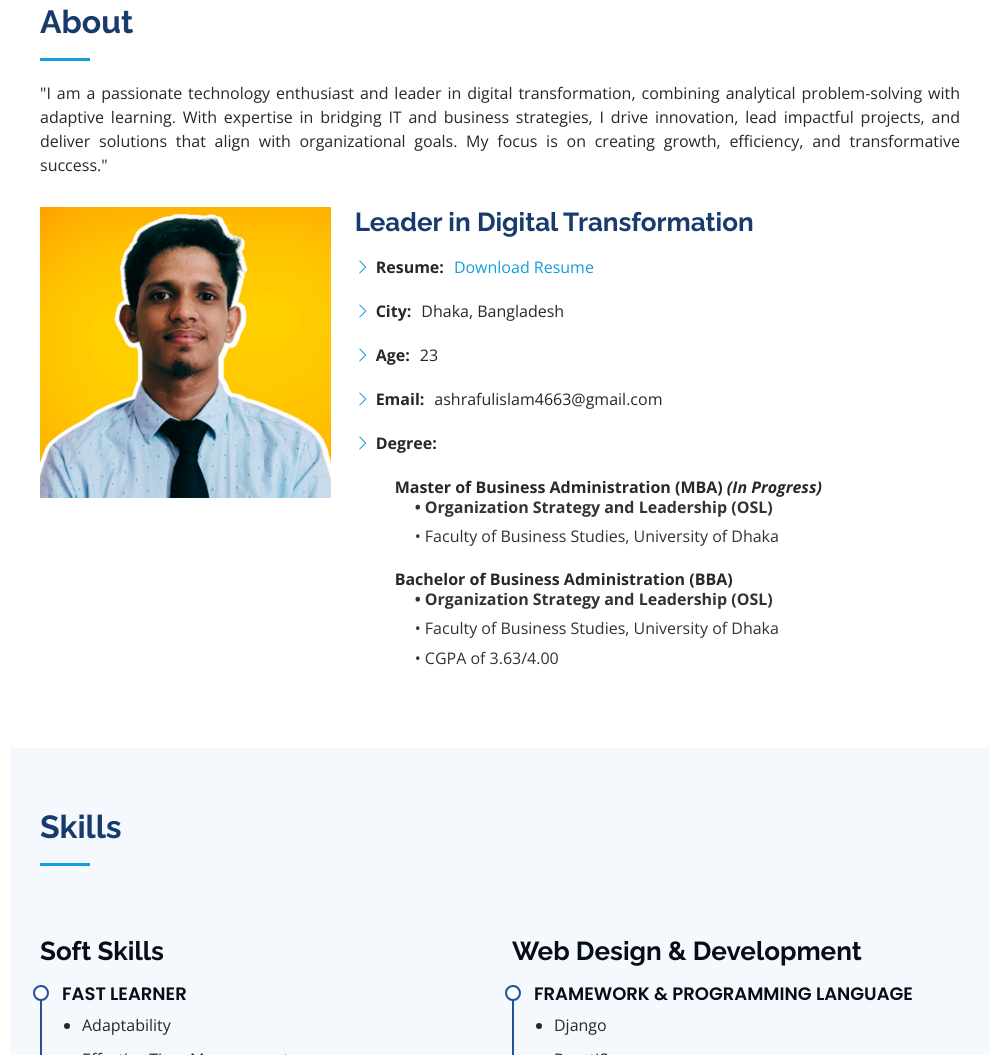
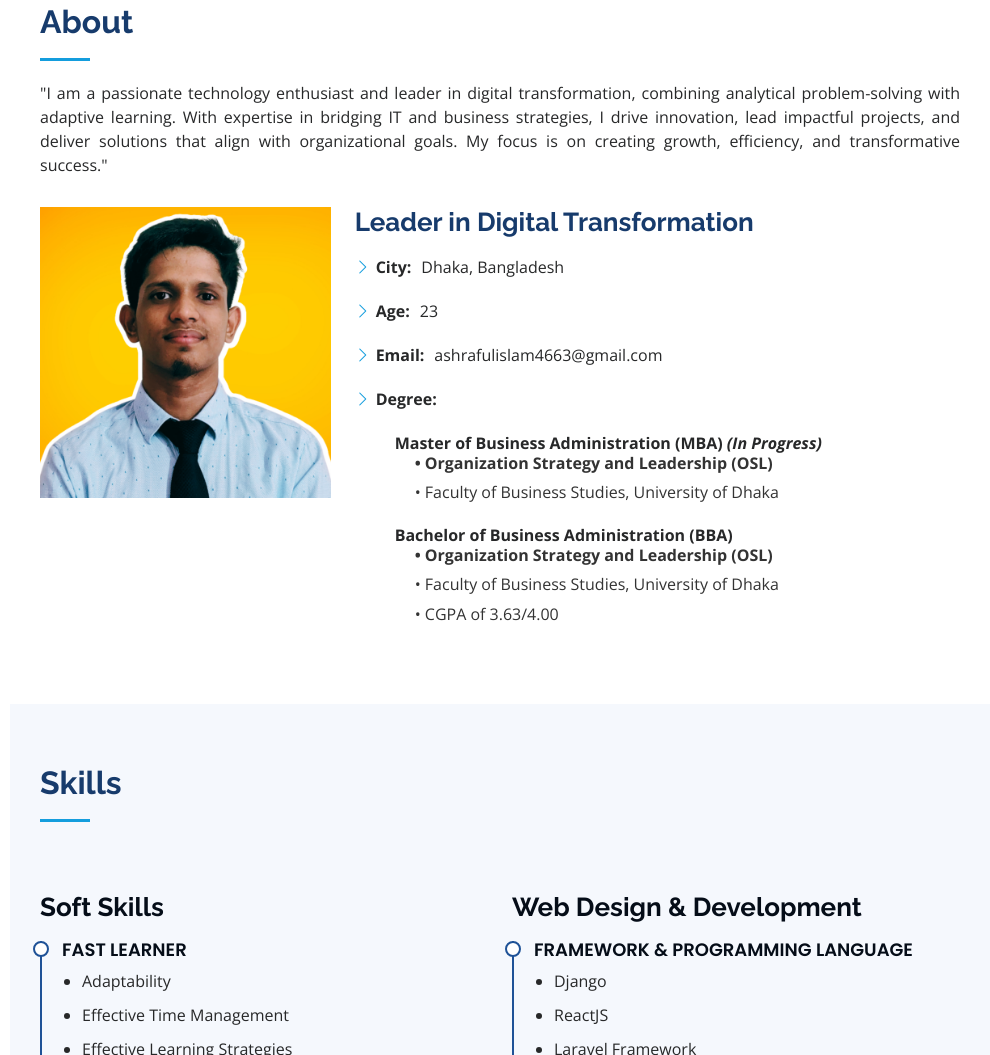
Before and after one commit to ashrafulosl/ash, a plain HTML site: page index.html in a window 1280 px wide. Shown: the part 857-1912 px from the top of the page, without its empty margins (290-1280 px from the left). Drawn offline with nearby package versions, Linux system fonts and the light colour scheme.

Commit message:
index.html

```diff
--- a/index.html
+++ b/index.html
@@ -157,15 +157,15 @@
               <div class="row">
                 <div class="col-lg-12">
                   <ul>
-                    <li>
+<!--                     <li>
                       <i class="bi bi-chevron-right"></i>
                       <strong>Resume:</strong>
                       <span
-                        ><a href="https://drive.google.com/file/d/1pYsO7qCpKMPhYqlNISLOTVvnd2F2dTOa/view?usp=sharing"
+                        ><a href=""
                           >Download Resume</a
                         ></span
                       >
-                    </li>
+                    </li> -->
                     <!-- <li><i class="bi bi-chevron-right"></i> <strong>Phone:</strong> <span>+123 456 7890</span></li> -->
                     <li>
                       <i class="bi bi-chevron-right"></i>
```
